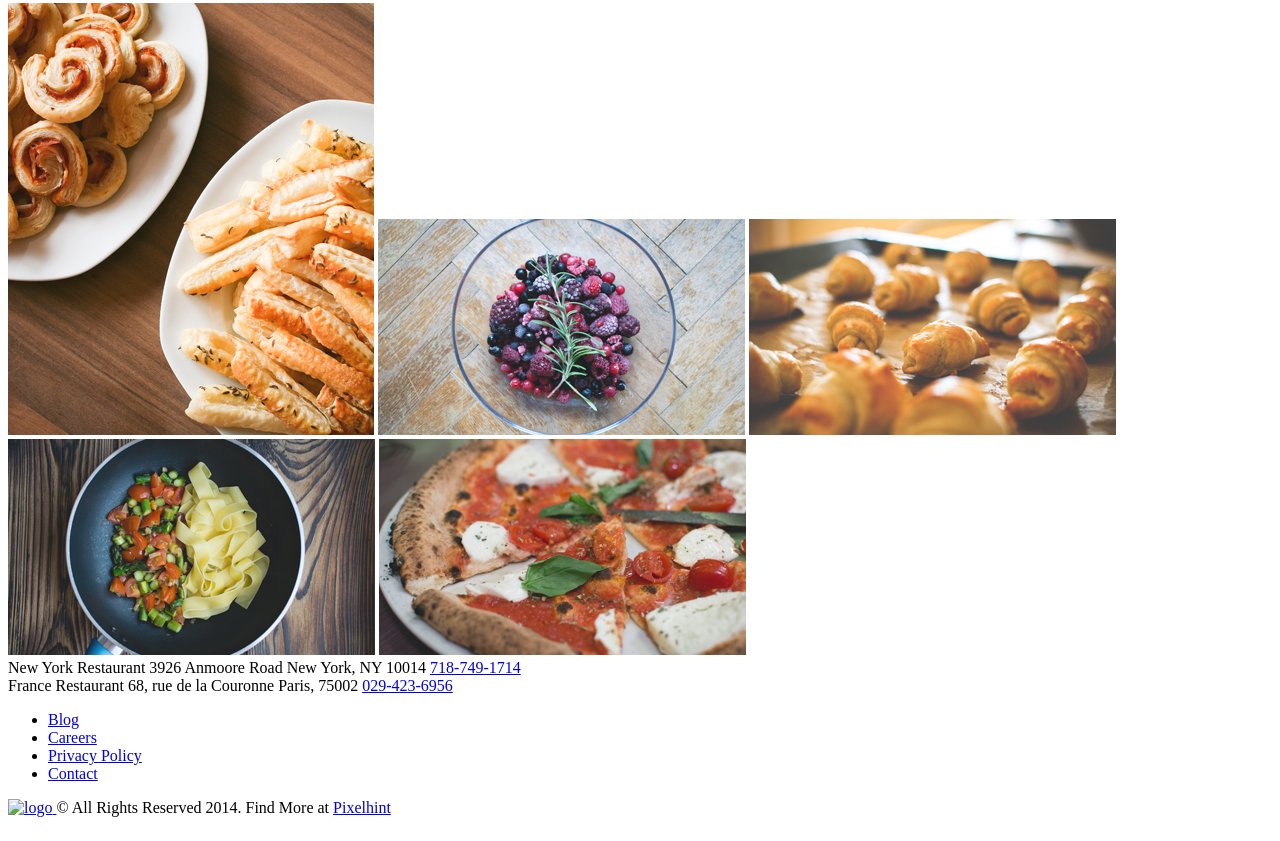
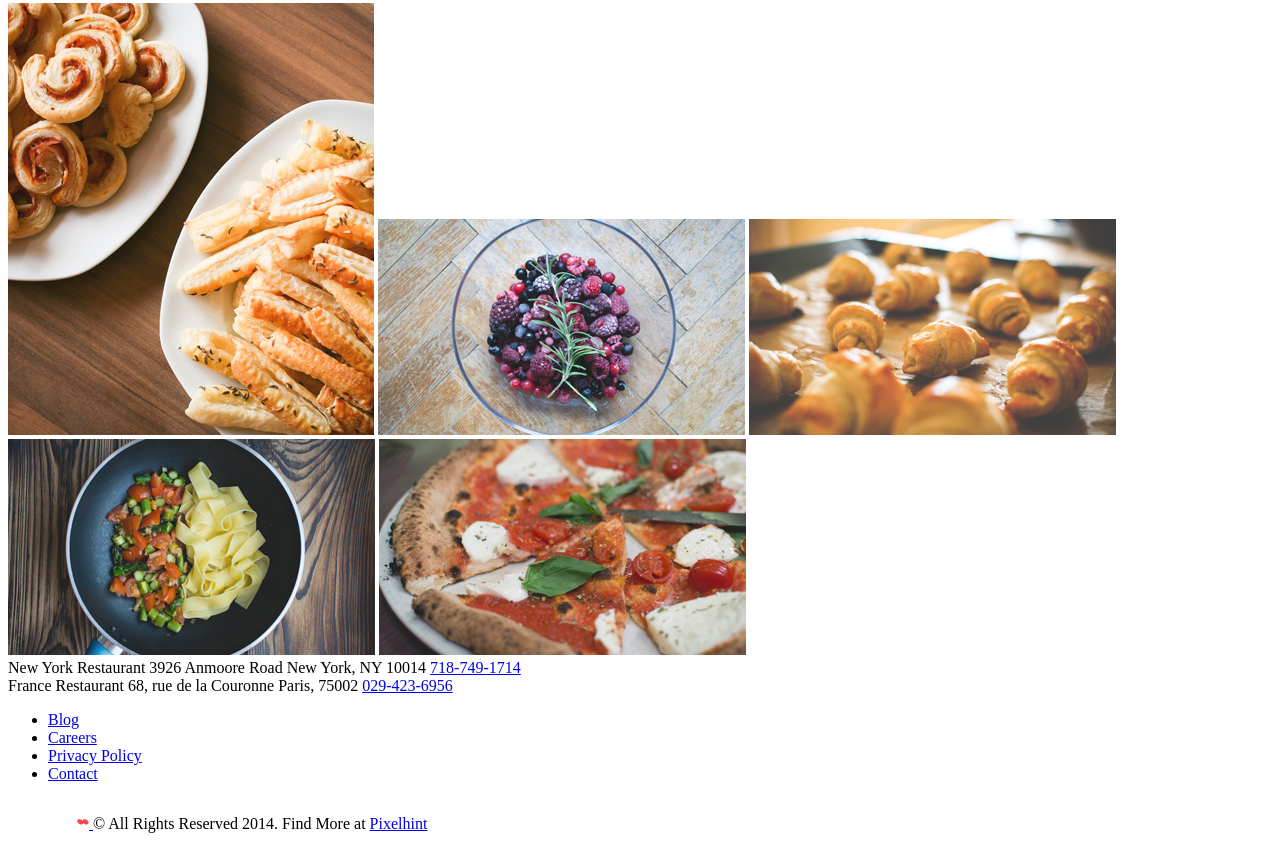
Before and after one commit to oleg-169900/resto, a plain HTML site: page index.html in a window 1280 px wide. Shown: the part 3093-3934 px from the top of the page. Drawn offline with nearby package versions, Linux system fonts and the light colour scheme; files that its build step writes are made by us from their sources.

Commit message:
Исправил html

```diff
--- a/index.html
+++ b/index.html
@@ -259,7 +259,7 @@
         </nav>
         <div class="copyright">
           <a href="#">
-            <img src="img/logo-footer.jpg" alt="logo">
+            <img src="img/logo-footer.png" alt="logo">
           </a>
           <span class="copyright__text">&copy; All Rights Reserved 2014. Find More at <a class="copyright__link" href="#">Pixelhint</a></span>
         </div>
```
